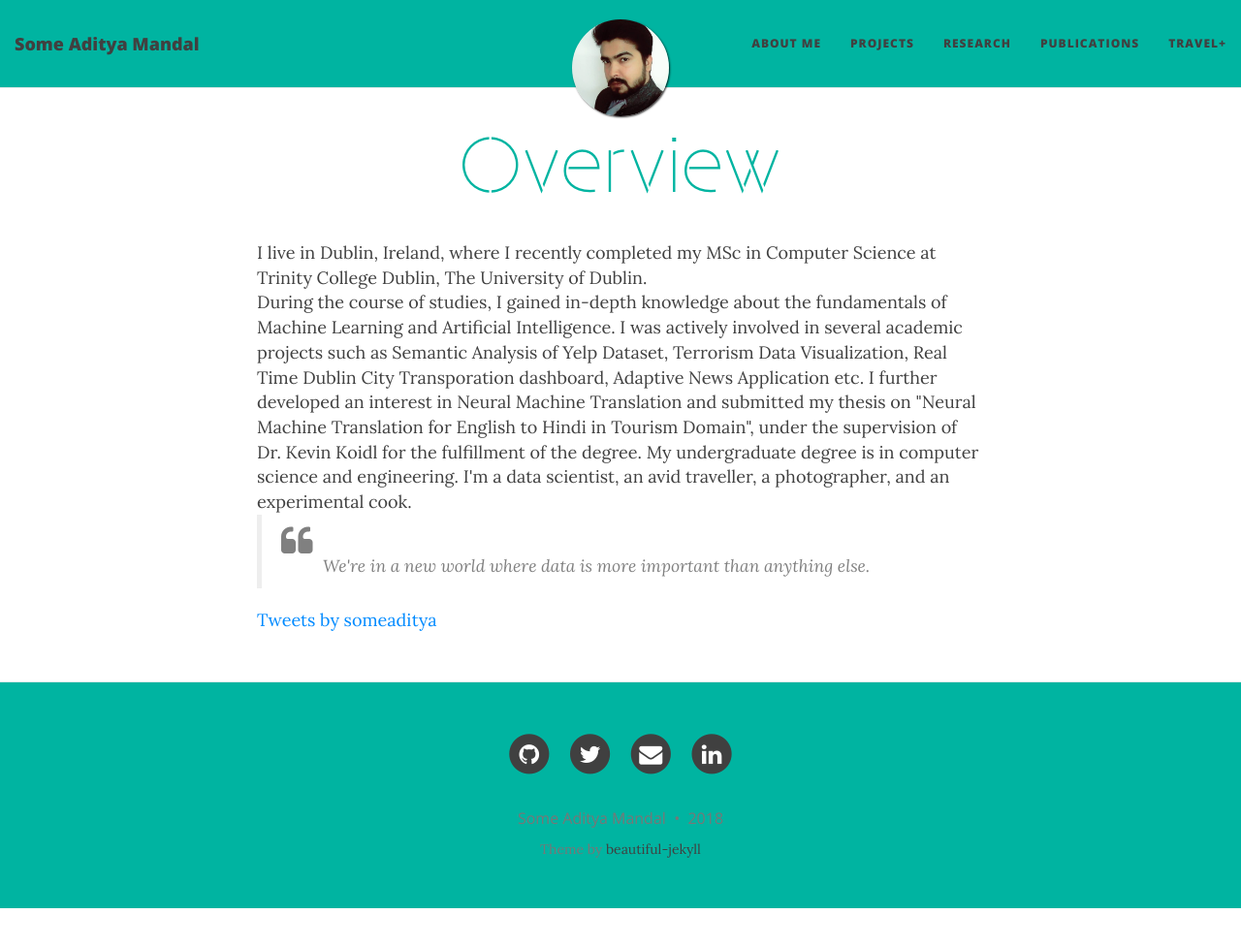
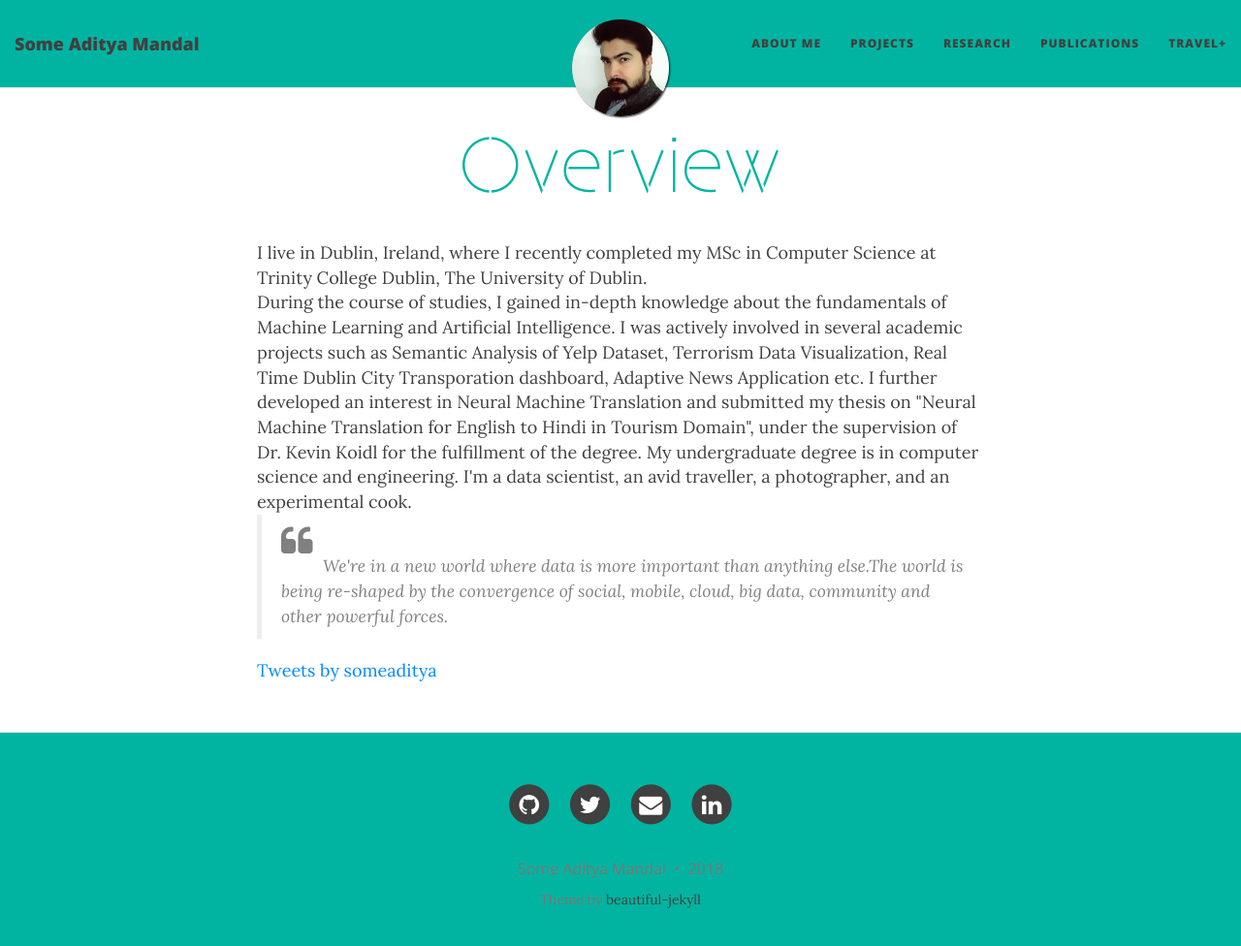
Before and after one commit to someaditya/someaditya.github.io, a Jekyll site: the page built from index.html, in a window 1280 px wide and 989 px high. Shown: the top 976 px of the window at 97% size. Built offline with Jekyll 4.4.1, drawn with Linux system fonts in a browser that asks for light colours; nearby versions of some CDN libraries; the list of posts is cut into pages by our own code; comment, search, counter and statistics services are not loaded.

Commit message:
Update index.html

```diff
--- a/index.html
+++ b/index.html
@@ -101,7 +101,7 @@ During the course of studies, I gained in-depth knowledge about the fundamentals
 {% endif %}
  <blockquote class="top50 bottom50">
     <i class="fa fa-quote-left fa-2x fa-pull-left" aria-hidden="true"></i>
-    <p>We're in a new world where data is more important than anything else.
+    <p>We're in a new world where data is more important than anything else.The world is being re-shaped by the convergence of social, mobile, cloud, big data, community and other powerful forces.
     </p>
 
 
```
